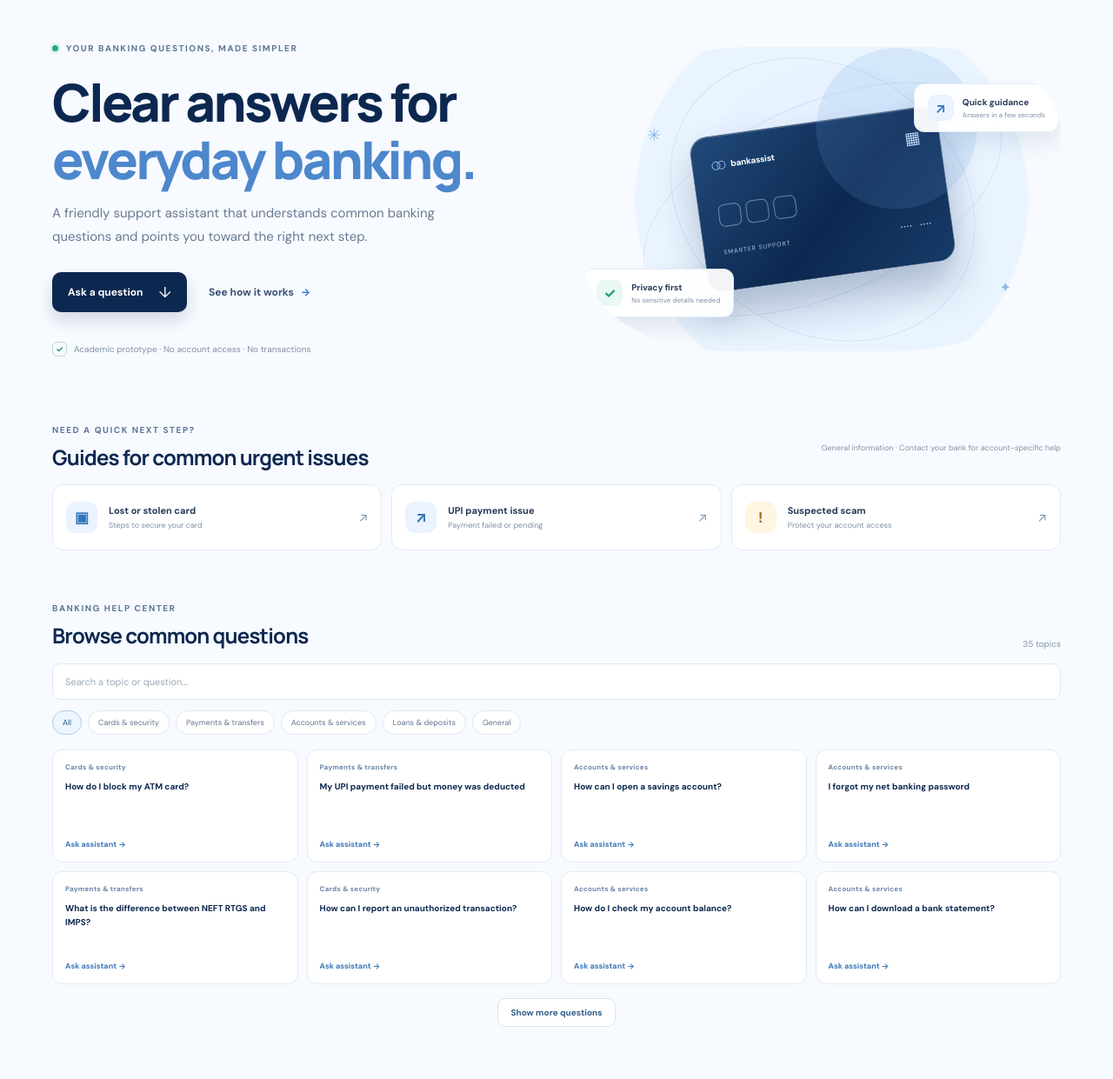
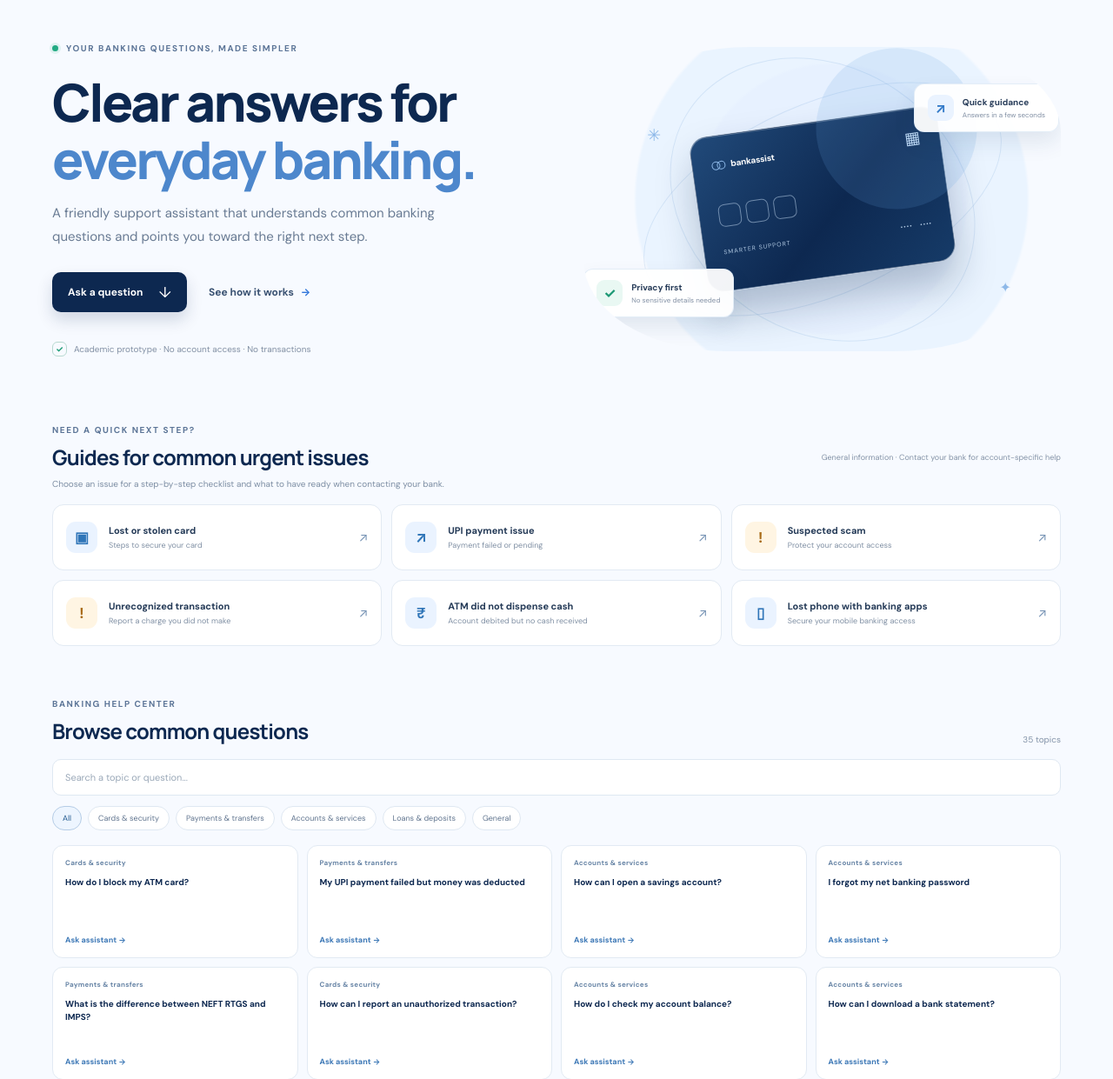
Before and after one commit to Atharva0119/Banking-chatbot, a Flask app: page / in a window 1280 px wide. Shown: the part 97-1338 px from the top of the page at 87% size. Run offline with Flask 3, Linux system fonts and the light colour scheme.

Commit message:
Expand urgent banking guides

```diff
--- a/static/script.js
+++ b/static/script.js
@@ -62,26 +62,65 @@
     'lost-card': {
       title: 'If your card is lost or stolen',
       steps: [
-        'Use your bank’s official app or call its verified support number to block the card as soon as possible.',
-        'Review recent transactions using an official bank channel and report anything you do not recognize.',
-        'Follow the bank’s instructions to request a replacement card. Never share your PIN, OTP, CVV, or full card number.'
-      ]
+        'Freeze or block the card immediately using your bank’s official app, website, or verified support number. If you cannot sign in, call the number printed on another bank document or card.',
+        'Check recent transactions in an official bank channel. Report any transaction you do not recognize and ask the bank to secure the affected card.',
+        'Ask the bank how to request a replacement card and whether any linked digital payment settings need attention.',
+        'Keep the time you noticed the loss and the bank complaint reference for your own records.'
+      ],
+      note: 'Never share a PIN, OTP, CVV, password, or full card number with this chatbot or with someone who contacts you unexpectedly.'
     },
     'upi-issue': {
       title: 'If a UPI payment failed or is pending',
       steps: [
-        'Check the payment status in your bank or UPI app and note the transaction reference number.',
-        'If the status is pending, avoid repeating the same payment until you have checked its status again.',
-        'Follow the resolution time shown in the app. If it remains unresolved, contact the bank or payment provider through an official channel. Never share your UPI PIN or OTP.'
-      ]
+        'Open the transaction in your bank or UPI app and check its current status before trying again.',
+        'If the payment is pending or the account was debited, save the transaction reference, date, and amount for your own records.',
+        'Use the app’s “Help” or “Report issue” option for that transaction, if available. Contact your bank or payment provider through its official support channel if it remains unresolved.',
+        'Avoid repeating a payment until you have checked its status, to reduce the chance of paying twice.'
+      ],
+      note: 'Share transaction details only with your bank or UPI provider through an official channel. Never disclose your UPI PIN or OTP.',
+      sources: [{ label: 'NPCI UPI FAQs', url: 'https://www.npci.org.in/what-we-do/upi/faqs' }]
     },
     'suspected-scam': {
       title: 'If you suspect a banking scam',
       steps: [
-        'Stop the conversation. Do not click links or share an OTP, PIN, password, CVV, or card details.',
-        'Contact your bank through its official app, website, or verified phone number. If you shared information, tell the bank so it can advise you on securing access.',
-        'Keep the message or caller details and use the relevant official fraud-reporting channel in your area.'
-      ]
+        'Stop responding. Do not click links, install apps, scan payment QR codes, or follow instructions from the caller or message.',
+        'Contact your bank using its official app, website, or verified phone number. Tell the bank if you clicked a link or shared any information so it can help secure the affected service.',
+        'Save the message, phone number, or other evidence for your records. Report the incident through the appropriate official fraud-reporting channel in your area.',
+        'Ignore anyone asking for a fee to recover money or promising a guaranteed refund.'
+      ],
+      note: 'Never share an OTP, PIN, password, CVV, or screen-sharing / remote-access permissions.'
+    },
+    'unauthorized-transaction': {
+      title: 'If you see a transaction you did not make',
+      steps: [
+        'Contact your bank immediately through its official app, website, or verified phone number. Ask it to report the transaction and secure the affected card or digital banking access.',
+        'Use the bank’s official dispute or fraud-reporting process. Save the complaint or acknowledgement number.',
+        'Check recent account activity for any other transactions you do not recognize and report them through the same official channel.',
+        'Follow the bank’s instructions to reset access details using a trusted device, if the bank advises it.'
+      ],
+      note: 'Report it promptly. Do not post account or transaction details here; never share your OTP, PIN, or password.',
+      sources: [{ label: 'RBI guidance on unauthorised electronic transactions', url: 'https://www.rbi.org.in/commonman/English/scripts/Notification.aspx?Id=2623' }]
+    },
+    'atm-cash': {
+      title: 'If an ATM debited your account but gave no cash',
+      steps: [
+        'Check your bank app or transaction alert to confirm whether the account was debited. Do not repeat the withdrawal until you have checked.',
+        'Note the date, time, ATM location or ID, amount, and transaction reference. Keep the receipt if one was printed.',
+        'Report the failed withdrawal to the card-issuing bank through its official app, website, or verified support number. Follow the bank’s complaint process.',
+        'Keep the complaint reference and check the transaction status through the bank’s official channel.'
+      ],
+      note: 'RBI advises customers to lodge a complaint with the card-issuing bank for a failed ATM transaction. Keep transaction details private in this chatbot.',
+      sources: [{ label: 'RBI FAQ on failed ATM transactions', url: 'https://www.rbi.org.in/scripts/FS_FAQs.aspx?Id=75' }]
+    },
+    'lost-phone': {
+      title: 'If your phone with banking apps is lost',
+      steps: [
+        'Contact your mobile provider through an official channel to suspend the SIM, especially if it can receive banking alerts or verification messages.',
+        'Contact your bank through its official website, verified number, or branch. Ask how to temporarily secure mobile banking, UPI, and cards linked to the phone.',
+        'From a trusted device, review recent account activity with the bank and report anything you do not recognize.',
+        'Restore access only by following the bank’s official recovery steps. Update passwords from a trusted device if the bank recommends it.'
+      ],
+      note: 'Never tell anyone an OTP or PIN, and do not grant remote access to a device to “recover” your account.'
     }
   };
 
@@ -332,6 +371,29 @@
       list.append(item);
     });
     guidePanel.append(heading, list);
+    if (guide.note) {
+      const note = document.createElement('p');
+      note.className = 'guide-safety-note';
+      note.textContent = guide.note;
+      guidePanel.append(note);
+    }
+    if (guide.sources?.length) {
+      const sources = document.createElement('div');
+      sources.className = 'guide-sources';
+      const sourceLabel = document.createElement('span');
+      sourceLabel.textContent = 'Official guidance: ';
+      sources.append(sourceLabel);
+      guide.sources.forEach((source, index) => {
+        if (index) sources.append(document.createTextNode(' · '));
+        const link = document.createElement('a');
+        link.href = source.url;
+        link.target = '_blank';
+        link.rel = 'noopener noreferrer';
+        link.textContent = source.label;
+        sources.append(link);
+      });
+      guidePanel.append(sources);
+    }
     guidePanel.hidden = false;
   }
 
--- a/static/style.css
+++ b/static/style.css
@@ -105,6 +105,7 @@ h1, h2, h3 { font-family: 'Manrope', 'DM Sans', sans-serif; }
 .guides-section { padding-block: 17px 30px; }
 .guide-heading { align-items: center; margin-bottom: 15px; }
 .guide-heading h2, .faq-heading h2 { margin: 8px 0 0; color: var(--navy); font-size: 24px; letter-spacing: -.8px; }
+.guide-intro { margin: 7px 0 0; color: #7d8ea3; font-size: 10px; line-height: 1.55; }
 .guide-note { color: #8493a6; font-size: 9px; text-align: right; }
 .guide-grid { display: grid; grid-template-columns: repeat(3, 1fr); gap: 11px; }
 .guide-card { display: grid; grid-template-columns: 38px 1fr auto; align-items: center; gap: 11px; min-height: 76px; padding: 13px 15px; border: 1px solid #e2eaf3; border-radius: 13px; color: var(--ink); background: white; cursor: pointer; text-align: left; transition: border-color .18s, box-shadow .18s, transform .18s; }
@@ -119,6 +120,9 @@ h1, h2, h3 { font-family: 'Manrope', 'DM Sans', sans-serif; }
 .guide-panel[hidden] { display: none; }
 .guide-panel h3 { margin: 0 0 9px; color: var(--navy); font-size: 13px; }
 .guide-panel ol { display: grid; gap: 7px; margin: 0; padding-left: 20px; font-size: 10px; line-height: 1.65; }
+.guide-safety-note { margin: 12px 0 0; padding: 10px 12px; border: 1px solid #e1ebf6; border-radius: 9px; color: #526780; background: rgba(255,255,255,.65); font-size: 9px; line-height: 1.6; }
+.guide-sources { margin-top: 10px; color: #71839b; font-size: 9px; line-height: 1.6; }
+.guide-sources a { color: #2f70b2; font-weight: 700; text-decoration: underline; text-underline-offset: 2px; }
 .faq-section { padding-block: 30px 55px; }
 .faq-heading { align-items: end; margin-bottom: 16px; }
 .faq-count { color: #8393a8; font-size: 10px; }
@@ -194,6 +198,9 @@ h1, h2, h3 { font-family: 'Manrope', 'DM Sans', sans-serif; }
 :root[data-theme="dark"] .chat-composer textarea, :root[data-theme="dark"] .faq-tools input { color: #e1ebf7; }
 :root[data-theme="dark"] .chat-composer textarea::placeholder, :root[data-theme="dark"] .faq-tools input::placeholder { color: #91a4bb; }
 :root[data-theme="dark"] .guide-panel { border-color: #344a63; color: #c1d1e4; background: #17283e; }
+:root[data-theme="dark"] .guide-intro, :root[data-theme="dark"] .guide-sources { color: #a6b7cc; }
+:root[data-theme="dark"] .guide-safety-note { border-color: #354b64; color: #c1d1e4; background: #1d314a; }
+:root[data-theme="dark"] .guide-sources a { color: #9bc9ff; }
 :root[data-theme="dark"] .faq-card-category, :root[data-theme="dark"] .faq-card-action { color: #91bde9; }
 :root[data-theme="dark"] .faq-card-question { color: #d9e8fb; }
 :root[data-theme="dark"] .step-card p, :root[data-theme="dark"] .centered-heading p { color: #a6b6ca; }
--- a/templates/index.html
+++ b/templates/index.html
@@ -57,7 +57,7 @@
 
     <section class="guides-section page-shell" id="quick-guides" aria-labelledby="guides-title">
       <div class="section-heading guide-heading">
-        <div><div class="eyebrow">NEED A QUICK NEXT STEP?</div><h2 id="guides-title">Guides for common urgent issues</h2></div>
+        <div><div class="eyebrow">NEED A QUICK NEXT STEP?</div><h2 id="guides-title">Guides for common urgent issues</h2><p class="guide-intro">Choose an issue for a step-by-step checklist and what to have ready when contacting your bank.</p></div>
         <span class="guide-note">General information · Contact your bank for account-specific help</span>
       </div>
       <div class="guide-grid" id="guide-grid">
@@ -69,6 +69,15 @@
         </button>
         <button class="guide-card" type="button" data-guide="suspected-scam" aria-expanded="false">
           <span class="guide-icon guide-icon-alert" aria-hidden="true">!</span><span><strong>Suspected scam</strong><small>Protect your account access</small></span><span class="guide-arrow" aria-hidden="true">↗</span>
+        </button>
+        <button class="guide-card" type="button" data-guide="unauthorized-transaction" aria-expanded="false">
+          <span class="guide-icon guide-icon-alert" aria-hidden="true">!</span><span><strong>Unrecognized transaction</strong><small>Report a charge you did not make</small></span><span class="guide-arrow" aria-hidden="true">↗</span>
+        </button>
+        <button class="guide-card" type="button" data-guide="atm-cash" aria-expanded="false">
+          <span class="guide-icon" aria-hidden="true">₹</span><span><strong>ATM did not dispense cash</strong><small>Account debited but no cash received</small></span><span class="guide-arrow" aria-hidden="true">↗</span>
+        </button>
+        <button class="guide-card" type="button" data-guide="lost-phone" aria-expanded="false">
+          <span class="guide-icon" aria-hidden="true">▯</span><span><strong>Lost phone with banking apps</strong><small>Secure your mobile banking access</small></span><span class="guide-arrow" aria-hidden="true">↗</span>
         </button>
       </div>
       <div class="guide-panel" id="guide-panel" aria-live="polite" hidden></div>
```
Also changed, not shown: tests/test_app.py (+4 -0 lines).
